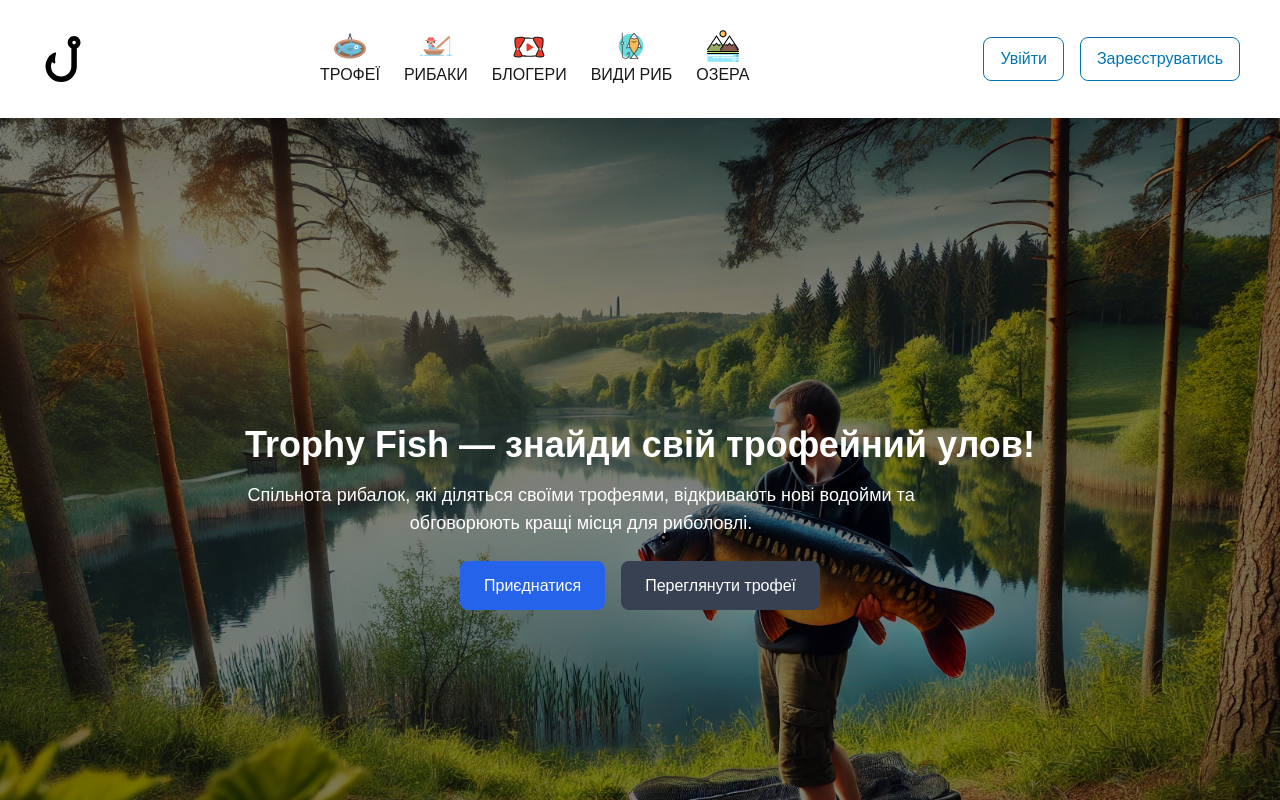
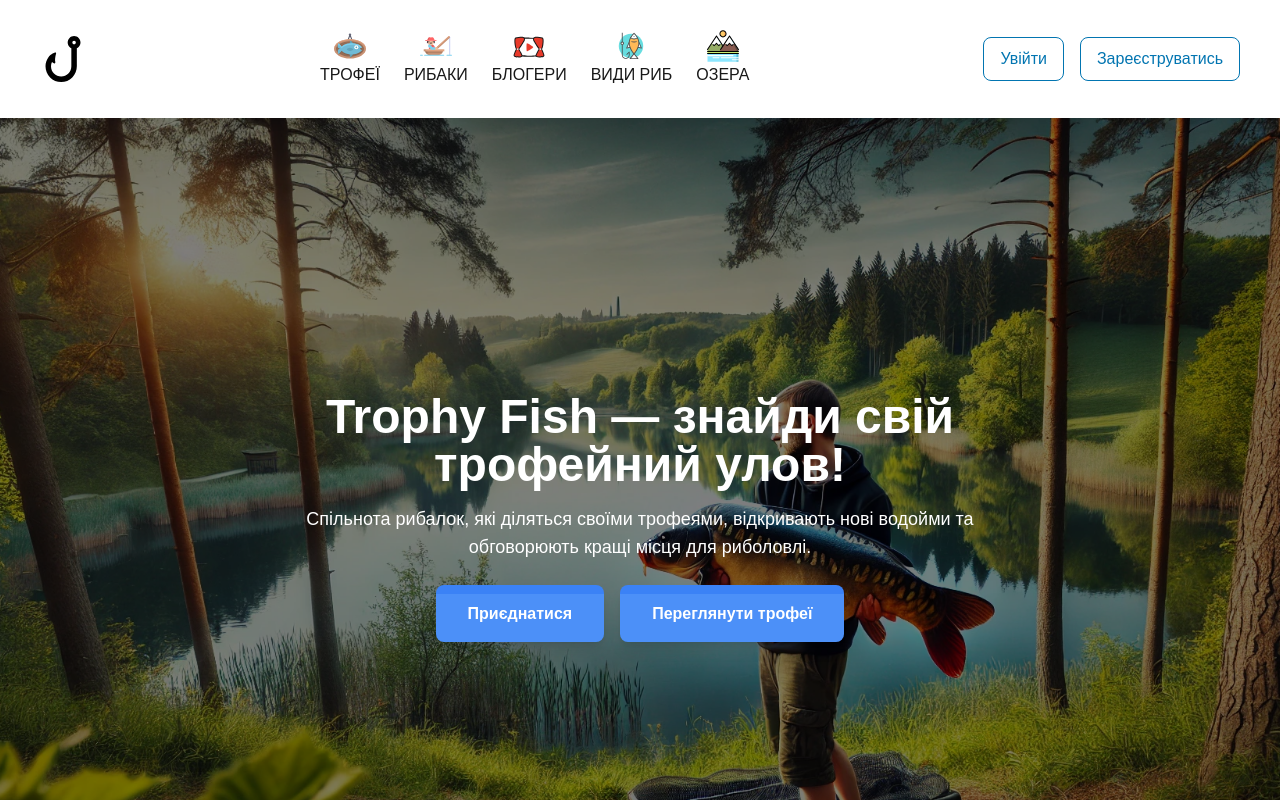
Before and after one commit to vladyslavZinchenko77/trofey-fish, a Next.js app: page /home in a window 1280 px wide. Shown: the top 800 px of the page. Built offline with nearby package versions, Linux system fonts and the light colour scheme.

Commit message:
made home page's sections addaptive

```diff
--- a/src/components/UI/Sections/HomePageSections/FishTypesHome.tsx
+++ b/src/components/UI/Sections/HomePageSections/FishTypesHome.tsx
@@ -3,7 +3,7 @@
 const FishTypesHome = () => {
   return (
     <section
-      className="relative h-[500px] flex flex-col justify-center items-center text-white text-center px-6"
+      className="relative h-[500px] flex flex-col justify-center items-center text-white text-center px-4 sm:px-6"
       style={{
         backgroundImage: "url('/webp/fish-home.webp')",
         backgroundSize: 'cover',
@@ -12,12 +12,12 @@
     >
       <div className="absolute inset-0 bg-black bg-opacity-50"></div>
 
-      <div className="relative z-10">
-        <h2 className="text-4xl font-bold max-w-[1200px]">
+      <div className="relative z-10 max-w-4xl mx-auto px-4">
+        <h2 className="text-2xl sm:text-3xl md:text-4xl font-bold">
           Не знаєш, що можна зловити? Вивчай види риб, їхні особливості та
           найкращі методи лову.
         </h2>
-        <button className="bg-gray-700 mt-[24px] hover:bg-gray-800 px-6 py-3 rounded-lg transition">
+        <button className="bg-gray-700 mt-4 sm:mt-6 hover:bg-gray-800 px-6 py-3 rounded-lg transition text-lg sm:text-xl">
           Переглянути
         </button>
       </div>
--- a/src/components/UI/Sections/HomePageSections/FishermenHome.tsx
+++ b/src/components/UI/Sections/HomePageSections/FishermenHome.tsx
@@ -3,7 +3,7 @@
 const FishermenHome: FC = () => {
   return (
     <section
-      className="relative h-[800px] flex flex-col justify-center items-center text-white text-center px-6"
+      className="relative h-[500px] sm:h-[600px] md:h-[700px] lg:h-[800px] flex flex-col justify-center items-center text-white text-center px-4 sm:px-6 md:px-8"
       style={{
         backgroundImage: "url('/img/fishermen-home.jpg')",
         backgroundSize: 'cover',
@@ -12,8 +12,8 @@
     >
       <div className="absolute inset-0 bg-black bg-opacity-50"></div>
 
-      <div className="relative z-10">
-        <h2 className="text-4xl font-bold max-w-[800px]">
+      <div className="relative z-10 w-full max-w-4xl mx-auto">
+        <h2 className="text-2xl sm:text-3xl md:text-4xl font-bold max-w-[300px] sm:max-w-[500px] md:max-w-[650px] lg:max-w-[800px] mx-auto">
           Приєднуйтесь до спільноти рибалок, які вже ловлять та діляться своїми
           трофеями!
         </h2>
--- a/src/components/UI/Sections/HomePageSections/Hero.tsx
+++ b/src/components/UI/Sections/HomePageSections/Hero.tsx
@@ -1,32 +1,29 @@
 import React, { FC } from 'react';
+import ButtonWithFishAnimation from '@/components/common/ButtonWithFishAnimation';
 
 const Hero: FC = () => {
   return (
     <section
-      className="relative h-screen flex flex-col justify-center items-center text-white text-center px-6"
+      className="relative h-screen flex flex-col justify-center items-center text-white text-center px-4 sm:px-6 md:px-8"
       style={{
         backgroundImage: "url('/webp/hero-img.webp')",
         backgroundSize: 'cover',
         backgroundPosition: 'center',
       }}
     >
-      <div className="absolute inset-0 bg-black bg-opacity-50"></div>
+      <div className="absolute inset-0 bg-black bg-opacity-50" />
 
-      <div className="relative z-10">
-        <h2 className="text-4xl font-bold">
+      <div className="relative z-10 w-full max-w-4xl mx-auto">
+        <h2 className="text-2xl sm:text-3xl md:text-4xl lg:text-5xl font-bold">
           Trophy Fish — знайди свій трофейний улов!
         </h2>
-        <h4 className="text-lg mt-4 max-w-2xl">
+        <h4 className="text-sm sm:text-base md:text-lg mt-2 sm:mt-3 md:mt-4 max-w-xl md:max-w-2xl mx-auto">
           Спільнота рибалок, які діляться своїми трофеями, відкривають нові
           водойми та обговорюють кращі місця для риболовлі.
         </h4>
-        <div className="mt-6 flex gap-4 justify-center">
-          <button className="bg-blue-600 hover:bg-blue-700 px-6 py-3 rounded-lg transition">
-            Приєднатися
-          </button>
-          <button className="bg-gray-700 hover:bg-gray-800 px-6 py-3 rounded-lg transition">
-            Переглянути трофеї
-          </button>
+        <div className="mt-4 sm:mt-5 md:mt-6 flex flex-col sm:flex-col md:flex-row sm:gap-3 md:gap-4 gap-3 justify-center items-center">
+          <ButtonWithFishAnimation text="Приєднатися" />
+          <ButtonWithFishAnimation text="Переглянути трофеї" />
         </div>
       </div>
     </section>
--- a/src/components/UI/Sections/HomePageSections/LakesHome.tsx
+++ b/src/components/UI/Sections/HomePageSections/LakesHome.tsx
@@ -3,7 +3,7 @@
 const LakesHome: FC = () => {
   return (
     <section
-      className="relative h-[500px] flex flex-col justify-center items-center text-white text-center px-6"
+      className="relative h-[300px] sm:h-[400px] md:h-[500px] flex flex-col justify-center items-center text-white text-center px-4 sm:px-6 md:px-8"
       style={{
         backgroundImage: "url('/webp/lake-home.webp')",
         backgroundSize: 'cover',
@@ -12,11 +12,11 @@
     >
       <div className="absolute inset-0 bg-black bg-opacity-50"></div>
 
-      <div className="relative z-10">
-        <h2 className="text-4xl font-bold max-w-[800px]">
+      <div className="relative z-10 max-w-lg sm:max-w-xl md:max-w-2xl">
+        <h2 className="text-2xl sm:text-3xl md:text-4xl font-bold">
           Відкривай нові озера
         </h2>
-        <button className="bg-gray-700 mt-[24px] hover:bg-gray-800 px-6 py-3 rounded-lg transition">
+        <button className="bg-gray-700 mt-4 sm:mt-5 md:mt-6 hover:bg-gray-800 px-4 sm:px-6 py-2 sm:py-3 rounded-lg transition">
           Переглянути
         </button>
       </div>
--- /dev/null
+++ b/src/components/common/ButtonWithFishAnimation/index.tsx
@@ -0,0 +1,172 @@
+import React, { useState } from 'react';
+
+interface FishingButtonProps {
+  text?: string;
+  onClick?: () => void;
+}
+
+const FishingButton: React.FC<FishingButtonProps> = ({
+  text = 'Поймать рыбу!',
+  onClick,
+}) => {
+  const [isHovered, setIsHovered] = useState<boolean>(false);
+
+  return (
+    <button
+      onMouseEnter={() => setIsHovered(true)}
+      onMouseLeave={() => setIsHovered(false)}
+      onClick={onClick}
+      className="group relative overflow-hidden flex items-center justify-center bg-blue-500 hover:bg-blue-600 text-white font-bold py-4 rounded-lg shadow-lg transition-all duration-300"
+      style={{
+        transform: isHovered ? 'scale(1.05)' : 'scale(1)',
+        // Динамически увеличиваем ширину кнопки при наведении
+        paddingLeft: '2rem',
+        // Увеличиваем правую часть при наведении, чтобы поместить рыбку
+        paddingRight: isHovered ? '5rem' : '2rem',
+      }}
+    >
+      {/* Контейнер с абсолютным позиционированием для центрирования текста */}
+      <div className="flex items-center justify-center relative">
+        {/* Текст кнопки - всегда центрирован */}
+        <span className="relative z-10 text-center transition-all duration-300">
+          {text}
+        </span>
+      </div>
+
+      {/* Рыба с абсолютным позиционированием (не влияет на центрирование текста) */}
+      <div
+        className={`absolute right-8 top-1/2 transform -translate-y-1/2 overflow-hidden h-6 w-10 transition-all duration-500 ${
+          isHovered ? 'opacity-100' : 'opacity-0'
+        }`}
+        style={{
+          transform: `translateY(-50%) ${isHovered ? 'translateX(0)' : 'translateX(50px)'}`,
+        }}
+      >
+        <svg
+          viewBox="0 0 24 24"
+          fill="none"
+          xmlns="http://www.w3.org/2000/svg"
+          className="h-6 w-10"
+        >
+          <path
+            d="M20 12C20 8 16 4 10.5 4C8 4 6.25 5 4.5 6.5C8.5 8 12.5 8 12.5 12C12.5 16 8.5 16 4.5 14.5C6.25 16 8 17 10.5 17C16 17 20 13 20 9"
+            stroke="white"
+            strokeWidth="2"
+            strokeLinecap="round"
+            strokeLinejoin="round"
+          />
+          <circle cx="7" cy="9" r="1" fill="white" />
+          <path
+            className={`${isHovered ? 'animate-fishTail' : ''}`}
+            d="M2 9L4 11L2 13"
+            stroke="white"
+            strokeWidth="2"
+            strokeLinecap="round"
+            strokeLinejoin="round"
+          />
+        </svg>
+      </div>
+
+      {/* Круги в воде */}
+      <div className={`absolute inset-0 ${isHovered ? '' : 'opacity-0'}`}>
+        {[...Array(3)].map((_, i) => (
+          <div
+            key={i}
+            className={`absolute top-3/4 right-8 rounded-full border border-blue-300 opacity-0 ${isHovered ? 'animate-waterRipple' : ''}`}
+            style={{
+              animationDelay: `${i * 200}ms`,
+              width: `${(i + 1) * 20}px`,
+              height: `${(i + 1) * 20}px`,
+            }}
+          ></div>
+        ))}
+      </div>
+
+      {/* Вода */}
+      <div className="absolute bottom-0 left-0 right-0 h-12 bg-blue-300 opacity-20"></div>
+
+      {/* Пузырьки */}
+      {[...Array(5)].map((_, i) => (
+        <div
+          key={i}
+          className={`absolute bottom-1 rounded-full bg-white opacity-0 ${isHovered ? 'animate-bubble' : ''}`}
+          style={{
+            animationDelay: `${100 + i * 300}ms`,
+            width: `${Math.random() * 6 + 3}px`,
+            height: `${Math.random() * 6 + 3}px`,
+            left: `${10 + Math.random() * 80}%`,
+          }}
+        ></div>
+      ))}
+    </button>
+  );
+};
+
+// Добавляем стили анимации
+const styles = `
+  @keyframes waterRipple {
+    0% {
+      transform: translate(-50%, -50%) scale(0);
+      opacity: 0.7;
+    }
+    100% {
+      transform: translate(-50%, -50%) scale(1);
+      opacity: 0;
+    }
+  }
+
+  .animate-waterRipple {
+    animation: waterRipple 1.5s ease-out forwards;
+  }
+
+  @keyframes bubble {
+    0% {
+      transform: translateY(0);
+      opacity: 0;
+    }
+    20% {
+      opacity: 0.7;
+    }
+    100% {
+      transform: translateY(-40px) translateX(${Math.random() * 20 - 10}px);
+      opacity: 0;
+    }
+  }
+
+  .animate-bubble {
+    animation: bubble 2s ease-out forwards;
+  }
+
+  @keyframes fishTail {
+    0% {
+      transform: rotate(0deg);
+    }
+    50% {
+      transform: rotate(10deg);
+    }
+    100% {
+      transform: rotate(0deg);
+    }
+  }
+
+  .animate-fishTail {
+    animation: fishTail 0.3s ease-in-out infinite;
+  }
+`;
+
+interface FishingButtonWithStylesProps {
+  text?: string;
+  onClick?: () => void;
+}
+
+const ButtonWithFishAnimation: React.FC<FishingButtonWithStylesProps> = ({
+  text,
+  onClick,
+}) => (
+  <>
+    <style dangerouslySetInnerHTML={{ __html: styles }} />
+    <FishingButton text={text} onClick={onClick} />
+  </>
+);
+
+export default ButtonWithFishAnimation;
```
Also changed, not shown: src/components/UI/Sections/HomePageSections/BloggersHome.tsx (+4 -4 lines).
